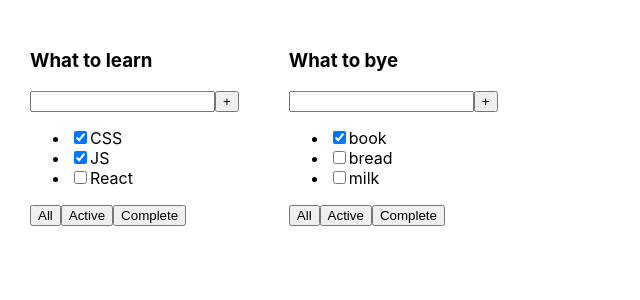
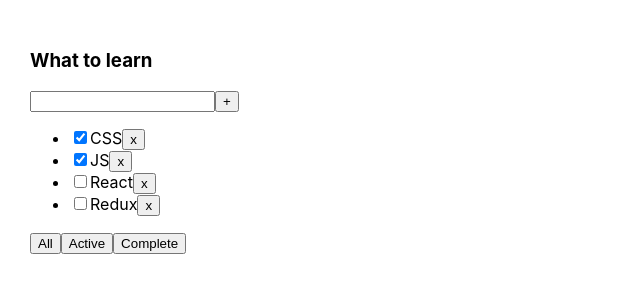
Before and after one commit to nedashkivskyios/newTodolist, a React (Create React App) app: page / in a window 1280 px wide. Shown: the top 300 px of the page, without its empty margins (0-640 px from the left). Built offline with nearby package versions, Linux system fonts and the light colour scheme.

Commit message:
Lesson 2

```diff
--- a/src/App.tsx
+++ b/src/App.tsx
@@ -1,25 +1,44 @@
-import React from 'react';
+import React, {useState} from 'react';
 import './App.css';
 import {TaskType, Todolist} from "./Todolist";
 
+export type FilterValuesType = "all" | "active" | "completed"
+
 const App = () => {
 
-  let tasks1: Array<TaskType> = [
+  let [tasks, setTasks] = useState<Array<TaskType>>([
     {id: 1, title: "CSS", isDone: true},
-    {id: 1, title: "JS", isDone: true},
-    {id: 1, title: "React", isDone: false},
-  ]
+    {id: 2, title: "JS", isDone: true},
+    {id: 3, title: "React", isDone: false},
+    {id: 4, title: "Redux", isDone: false},
+  ])
+  let [filter, setFilter] = useState<FilterValuesType>("all")
 
-  let tasks2: Array<TaskType> = [
-    {id: 1, title: "book", isDone: true},
-    {id: 1, title: "bread", isDone: false},
-    {id: 1, title: "milk", isDone: false},
-  ]
+  const removeTask = (id: number) => {
+    debugger
+    let filteredTasks = tasks.filter(t => t.id !== id)
+    setTasks(filteredTasks)
+  }
+  const changeFilter = (filter: FilterValuesType) => {
+    setFilter(filter)
+  }
+
+
+  let tasksForTodolist = tasks
+  if (filter === "completed") {
+    tasksForTodolist = tasksForTodolist.filter(t => t.isDone)
+  }
+  if (filter === "active") {
+    tasksForTodolist = tasksForTodolist.filter(t => !t.isDone)
+  }
+
 
   return (
     <div className="App">
-      <Todolist title={"What to learn"} tasks={tasks1}/>
-      <Todolist title={"What to bye"} tasks={tasks2}/>
+      <Todolist title={"What to learn"}
+                tasks={tasksForTodolist}
+                removeTask={removeTask}
+                changeFilter={changeFilter}/>
     </div>
   );
 }
--- a/src/Todolist.tsx
+++ b/src/Todolist.tsx
@@ -1,4 +1,5 @@
 import React, {FC} from "react";
+import {FilterValuesType} from "./App";
 
 export type TaskType = {
   id: number
@@ -9,12 +10,26 @@
 type PropsType = {
   title: string
   tasks: TaskType[]
+  removeTask: (id: number) => void
+  changeFilter: (filter: FilterValuesType) => void
 }
 
 export const Todolist: FC<PropsType> = (props) => {
   const {
-    title
+    title,
+    removeTask,
+    changeFilter,
   } = props
+
+  const onAllButtonClick = () => {
+    changeFilter('all')
+  }
+  const onActiveButtonClick = () => {
+    changeFilter('active')
+  }
+  const onCompletedButtonClick = () => {
+    changeFilter('completed')
+  }
 
   return (
     <div>
@@ -24,14 +39,20 @@
         <button>+</button>
       </div>
       <ul>
-        <li><input type="checkbox" checked={props.tasks[0].isDone}/><span>{props.tasks[0].title}</span></li>
-        <li><input type="checkbox" checked={props.tasks[1].isDone}/><span>{props.tasks[1].title}</span></li>
-        <li><input type="checkbox" checked={props.tasks[2].isDone}/><span>{props.tasks[2].title}</span></li>
+        {props.tasks.map(t => {
+          return (
+            <li key={`${t.id}-${t.title}`}>
+              <input type="checkbox" checked={t.isDone}/>
+              <span>{t.title}</span>
+              <button onClick={() => removeTask(t.id)}>x</button>
+            </li>)
+        })}
       </ul>
       <div>
-        <button>All</button>
-        <button>Active</button>
-        <button>Complete</button></div>
+        <button onClick={onAllButtonClick}>All</button>
+        <button onClick={onActiveButtonClick}>Active</button>
+        <button onClick={onCompletedButtonClick}>Complete</button>
+      </div>
     </div>
   )
 }
```
